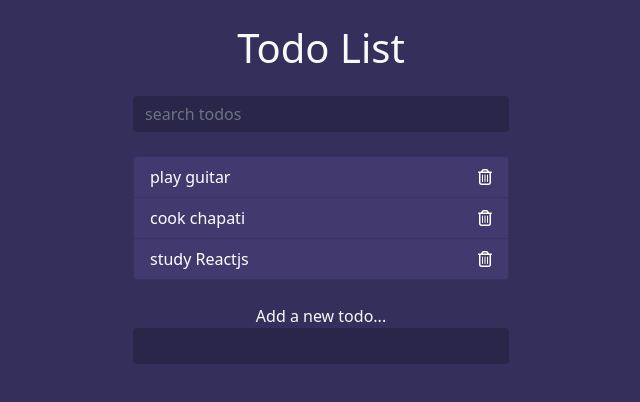
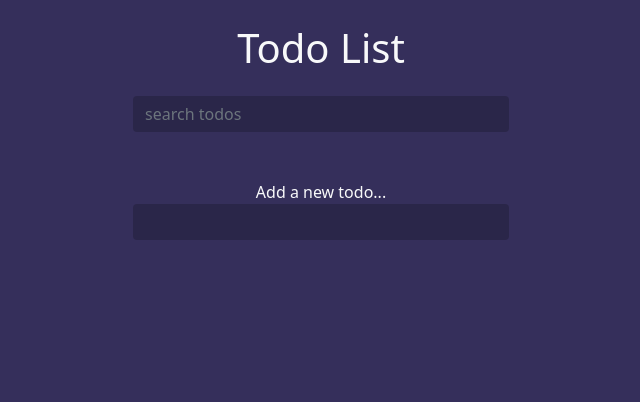
Before and after one commit to PurityGwaro/Project-todoList, a plain HTML site: page index.html in a window 1280 px wide. Shown: the whole page, without its empty margins (319-959 px from the left). Drawn offline with nearby package versions, Linux system fonts and the light colour scheme.

Commit message:
removed default todo values

```diff
--- a/index.html
+++ b/index.html
@@ -19,18 +19,6 @@
 
         <!--list for all of our todos-->
         <ul class="list-group todos mx-auto text light">
-            <li class="list-group-item d-flex justify-content-between align-items-center">
-                <span>play guitar</span>
-                <i class="far fa-trash-alt delete"></i>
-            </li>
-            <li class="list-group-item d-flex justify-content-between align-items-center">
-                <span>cook chapati</span>
-                <i class="far fa-trash-alt delete"></i>
-            </li>
-            <li class="list-group-item d-flex justify-content-between align-items-center">
-                <span>study Reactjs</span>
-                <i class="far fa-trash-alt delete"></i>
-            </li>
         </ul>
         <form class="add text-center my-4">
             <label class="text-light">Add a new todo...</label>
```
